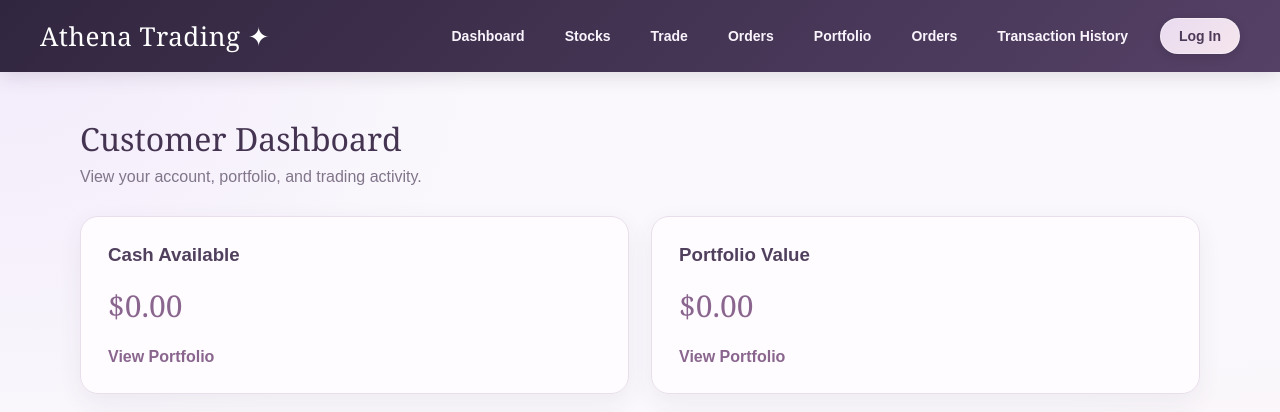
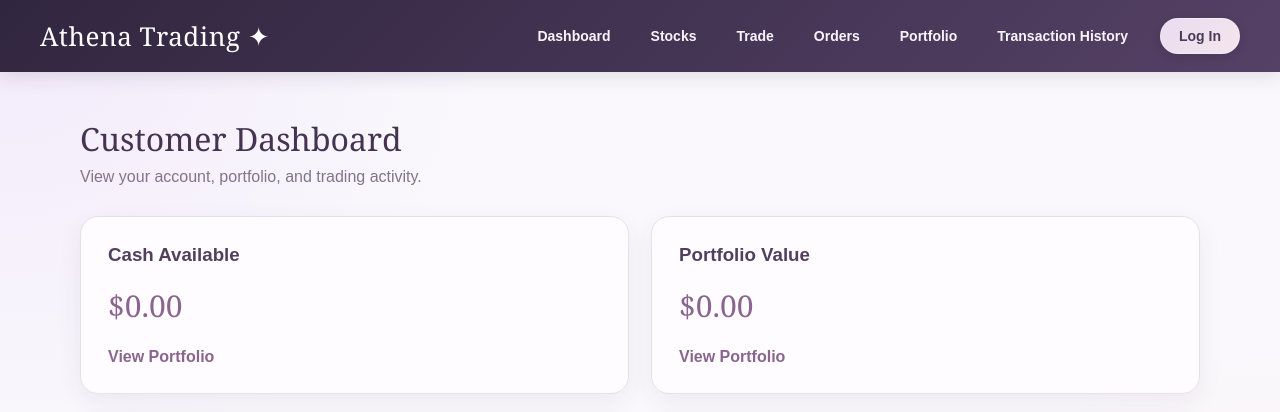
Before and after one commit to IFT-401-Group-12/Stock-Trading-System, a Flask app: page / in a window 1280 px wide. Shown: the top 412 px of the page. Run offline with Flask 3, Linux system fonts and the light colour scheme; data that the repository does not hold is empty.

Commit message:
Remove duplicate 'Orders' link from base.html

```diff
--- a/templates/base.html
+++ b/templates/base.html
@@ -26,7 +26,6 @@
             <a href="{{ url_for('buy') }}">Trade</a>
             <a href="{{ url_for('orders') }}">Orders</a>
             <a href="{{ url_for('portfolio') }}">Portfolio</a>
-			<a href="{{ url_for('orders') }}">Orders</a>
             <a href="{{ url_for('transactions') }}">Transaction History</a>
             {% if is_admin %}
             <a href="{{ url_for('admin.stocks') }}" class="admin-nav-link">Admin</a>
```
